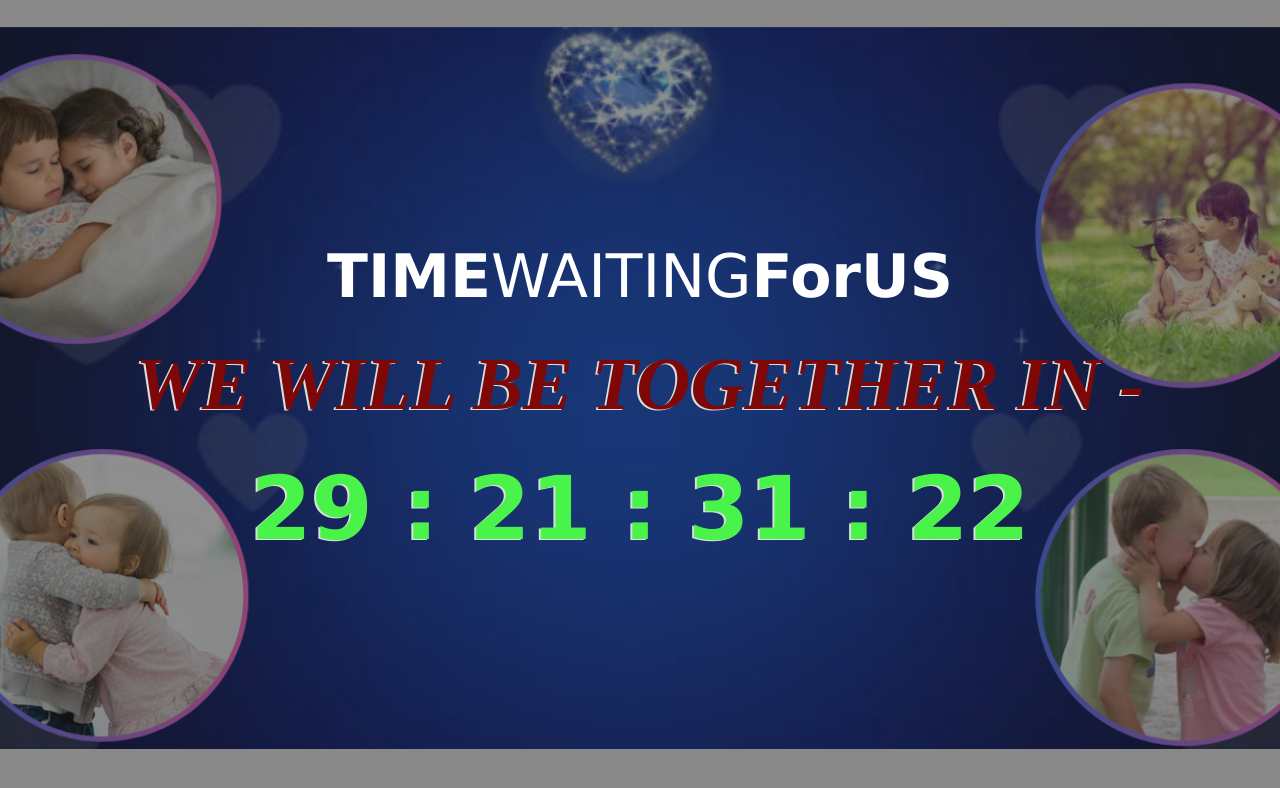
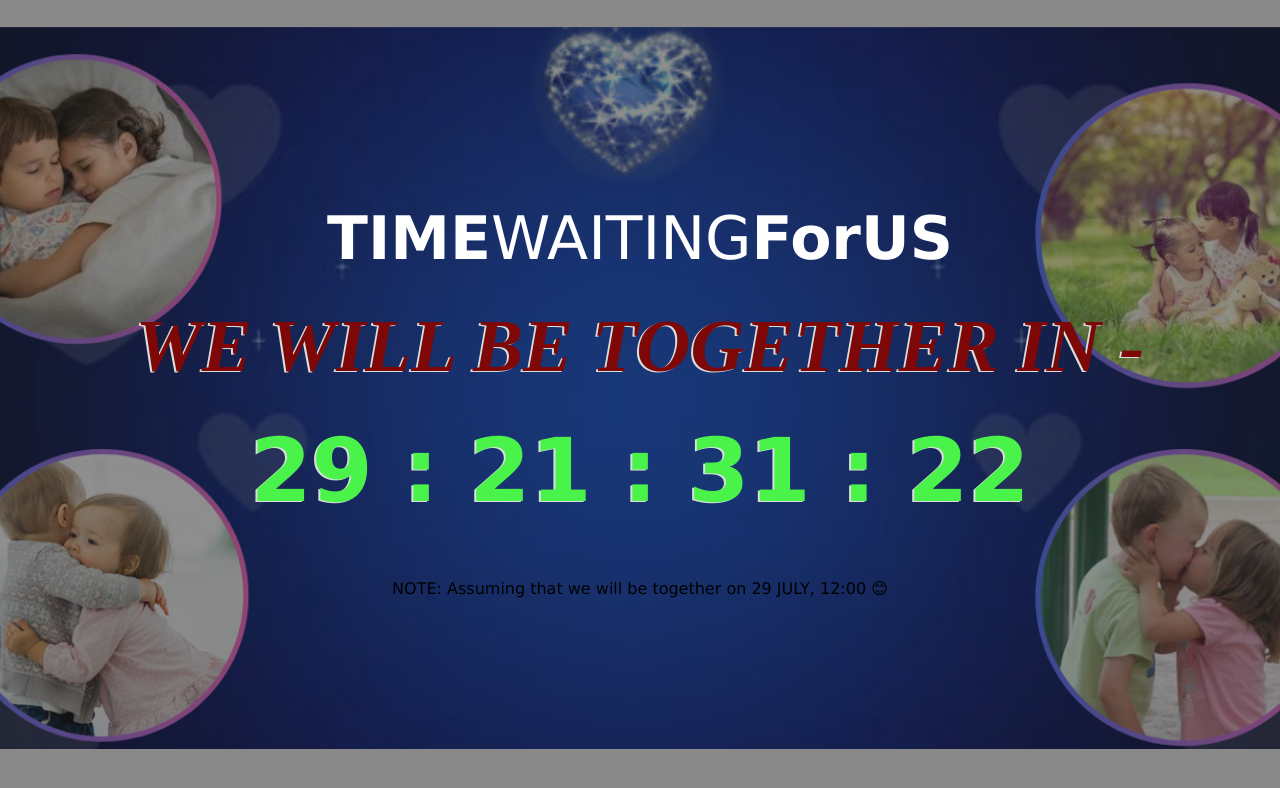
Before and after one commit to pratzz-00/countdown, a plain HTML site: page index.html in a window 1280 px wide. Drawn offline with Linux system fonts and the light colour scheme.

Commit message:
Update index.html

```diff
--- a/index.html
+++ b/index.html
@@ -15,7 +15,8 @@
       <h2>WE WILL BE TOGETHER IN -</h2>
       <!-- <h2> </h2> -->
       <div class="countdown">00 : 00 : 00 : 00</div>
-      <!-- <h2></h2> -->
+      <br><br><br>
+      <p> NOTE: Assuming that we will be together on 29 JULY, 12:00 😊</p>
     </div>
   </header>
   <script src="main.js"></script>
```
